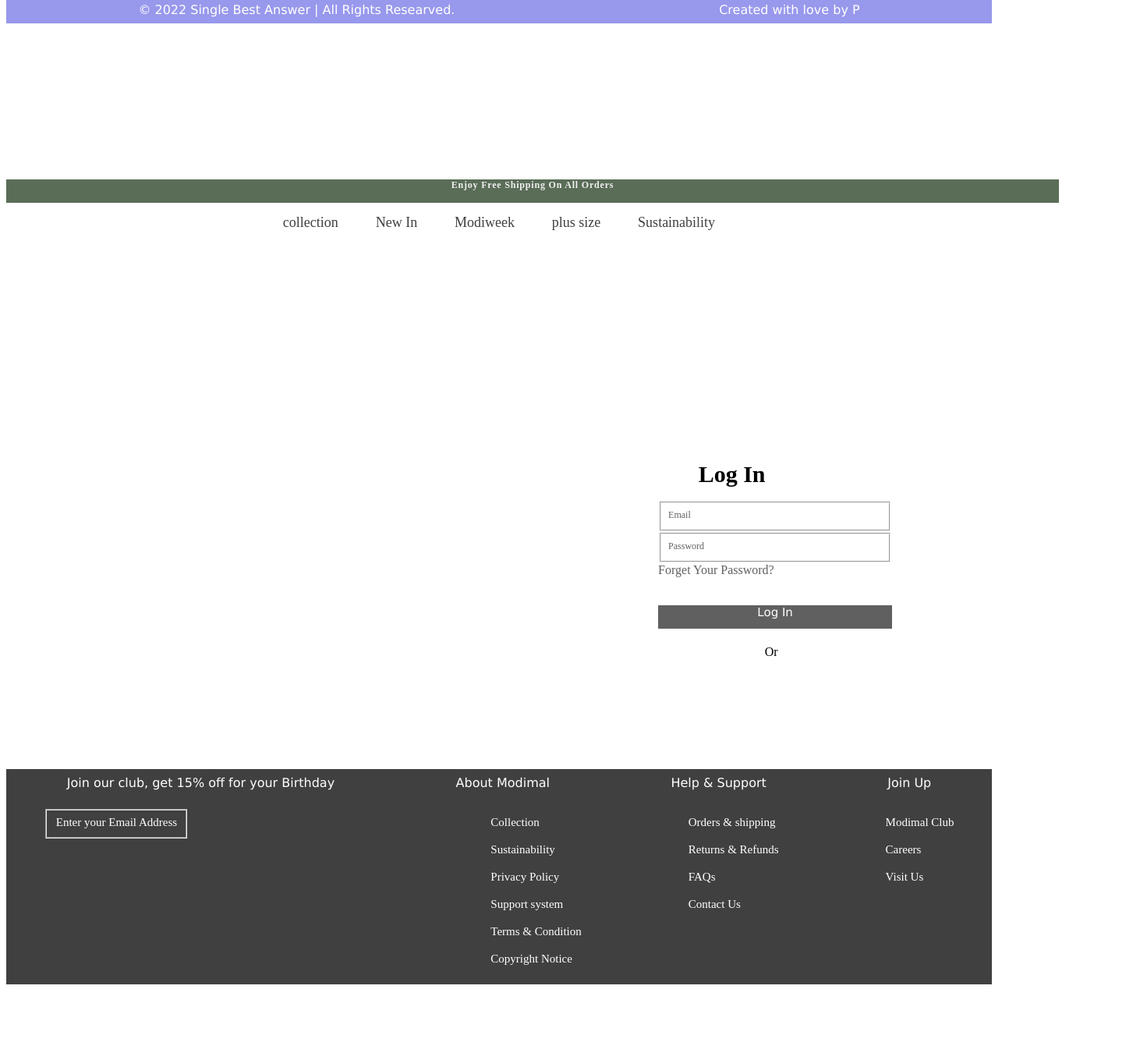
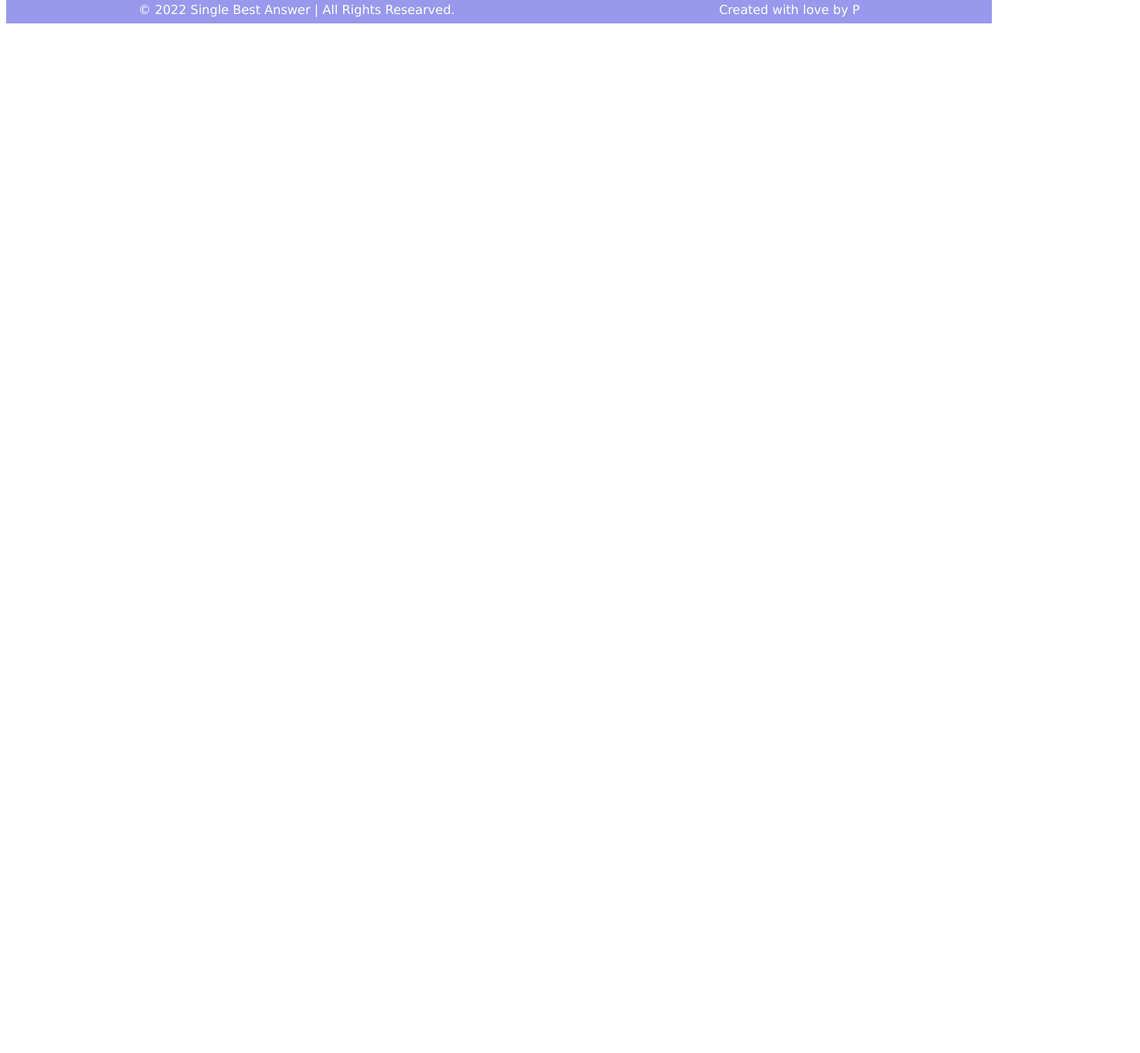
Before and after one commit to Promiseezinne/Education, a plain HTML site: page index.html in a window 1280 px wide. Shown: the part 2240-3590 px from the top of the page at 78% size, 1462 px wide, since content can reach past the window. After the commit the page ends 2270 px from the top, so only its background shows below. Drawn offline with Linux system fonts and the light colour scheme.

Commit message:
made changes to the index/html file

```diff
--- a/index.html
+++ b/index.html
@@ -22,8 +22,6 @@
 <script src=""></script>
 
 <body>
-
-
   <ul class="education">
     Home
     <div class="Home_1"> How it works</div>
@@ -229,64 +227,4 @@
   </div>
 
 </body>
-
-<body>
-
- <div class="clothing">
-    <div>
-     Enjoy Free Shipping On All Orders
-    </div>
-  </div>
-  <div class="clothing_logo" align="center">
-    <div class="main_logo"></div>
-    <div class="c_1">collection</div>
-    <div class="c_2">New In</div>
-    <div class="c_3">Modiweek</div>
-    <div class="c_4">plus size</div>
-    <div class="c_5">Sustainability</div>
-    <div class="cloth"></div>
-  </div>
-  <div class="frame_2" align="center">
-    <div class="frame_3">
-      <div class="log_in">Log In</div>
-      <div class="email"><fieldset>Email</fieldset></div>
-      <div class="password"><fieldset>Password</fieldset></div>
-      <div class="password_1">Forget Your Password?</div>
-      <div class="password_2"> Log In</div>
-      <div class="or">Or</div>
-      <div class="handle"></div>
-      <div class="account"></div>
-    </div>
-  </div>
-  <div class="footer_cloth">
-    <div class="clothing_footer">
-      <div>Join our club, get 15% off for your Birthday</div>
-      <div>About Modimal</div>
-      <div class="help"> Help & Support</div>
-      <div class="joinup">Join Up</div>
-    </div>
-   <div class="clothing_footer2">
-      <div class="field"><fieldset>Enter your Email Address</fieldset></div>
-      <div class="about"><ul>Collection</ul>
-      <ul> Sustainability</ul>
-      <ul>Privacy Policy</ul>
-      <ul>Support system</ul>
-      <ul>Terms & Condition</ul>
-      <ul>Copyright Notice</ul>
-    </div>
-    <div><ul>Orders & shipping</ul>
-      <ul>Returns & Refunds</ul>
-      <ul>FAQs</ul>
-      <ul>Contact Us</ul>
-    </div>
-    <div><ul> Modimal Club</ul>
-      <ul>Careers</ul>
-      <ul> Visit Us</ul>
-    </div>
- </div>
-   <div class="social_media">
-
-  </div>
-  </div>
-</body>
 </html>
```
